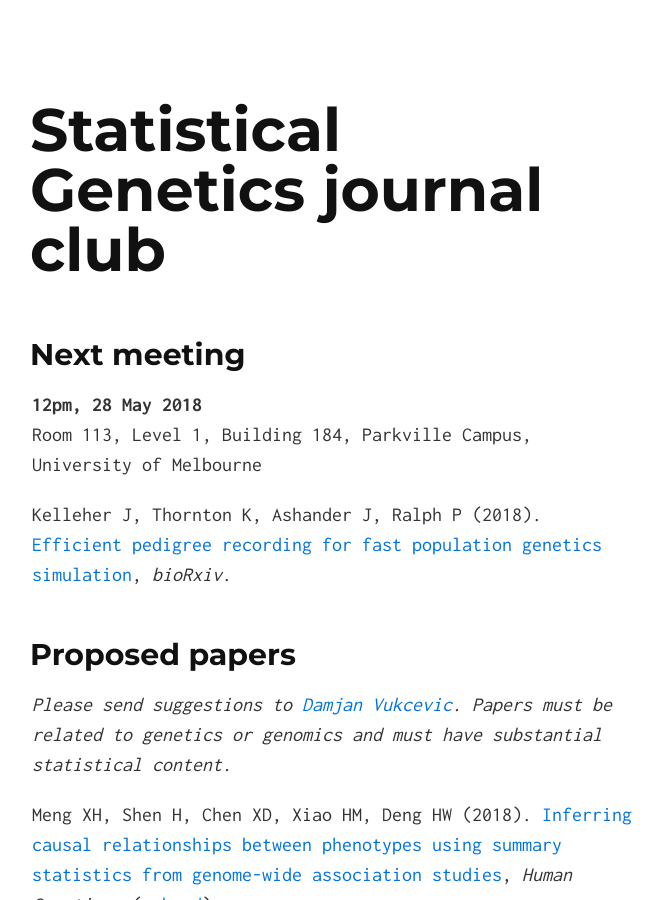
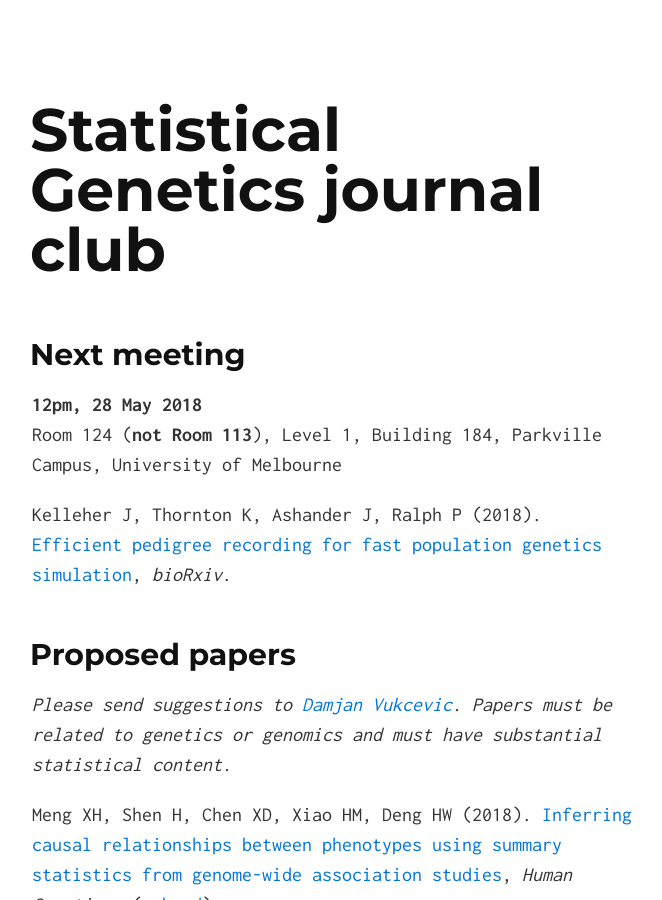
Before and after one commit to melbintgen/statgen-journal-club, a Jekyll site: the page built from index.md, in a window 1280 px wide and 900 px high. Shown: the whole window, without its empty margins (308-970 px from the left). Built offline with Jekyll 4.4.1, drawn with Linux system fonts in a browser that asks for light colours; our own code applies the rules of GitHub Pages for plain Markdown files.

Commit message:
Change of room for next meeting (Room 124)

```diff
--- a/index.md
+++ b/index.md
@@ -6,7 +6,8 @@ layout: default
 ## Next meeting
 
 **12pm, 28 May 2018**
-Room 113, Level 1, Building 184, Parkville Campus, University of Melbourne
+Room 124 (**not Room 113**), Level 1, Building 184, Parkville Campus,
+University of Melbourne
 
 Kelleher J, Thornton K, Ashander J, Ralph P (2018).  [Efficient pedigree
 recording for fast population genetics
```
